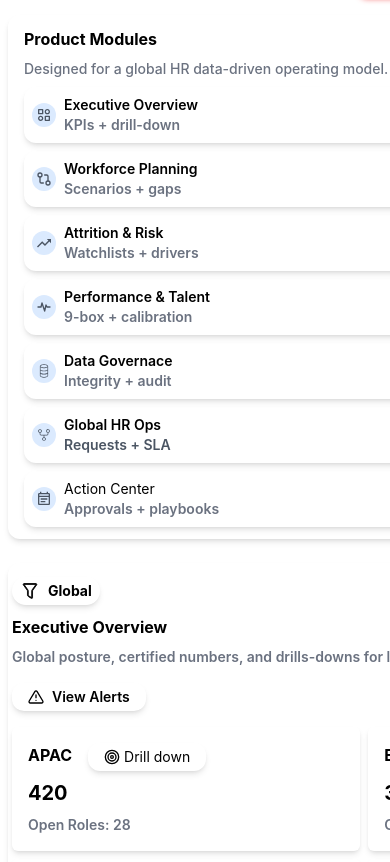
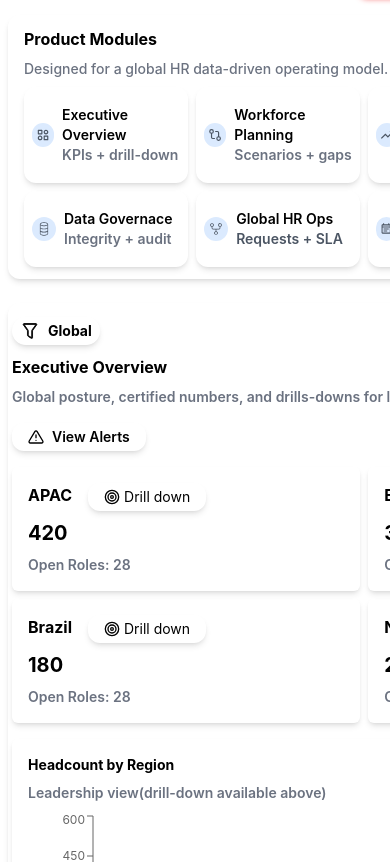
Before and after one commit to Cpraveen2002/hrAnalytics, a React (Create React App) app: page / in a window 390 px wide. Shown: the part 816-1678 px from the top of the page. Built offline with nearby package versions, Linux system fonts and the light colour scheme.

Commit message:
refactor: update layout structure in Module component for improved responsiveness

```diff
--- a/src/components/Module.js
+++ b/src/components/Module.js
@@ -15,6 +15,7 @@
             <p className='text-left text-gray-500 font-medium text-sm lg:text-md'>
                 Designed for a global HR data-driven operating model.
             </p>
+            <div className='grid grid-cols-4 gap-2 md:grid-cols-4 lg:grid-cols-1'>
                 <div className='w-full flex  gap-2 justify-start items-center shadow-md px-2 py-2 rounded-xl'>
                     <BiCategoryAlt className='w-6 h-6 lg:w-8 lg:h-8 bg-blue-100 px-1 rounded-xl text-gray-600' />
                     <div className='flex flex-col justify-start items-start'>
@@ -93,6 +94,7 @@
                     </div>
                 </div>
             </div>
+        </div>
     )
 }
 
```
Lines whose indentation alone changed are shown as unchanged.
